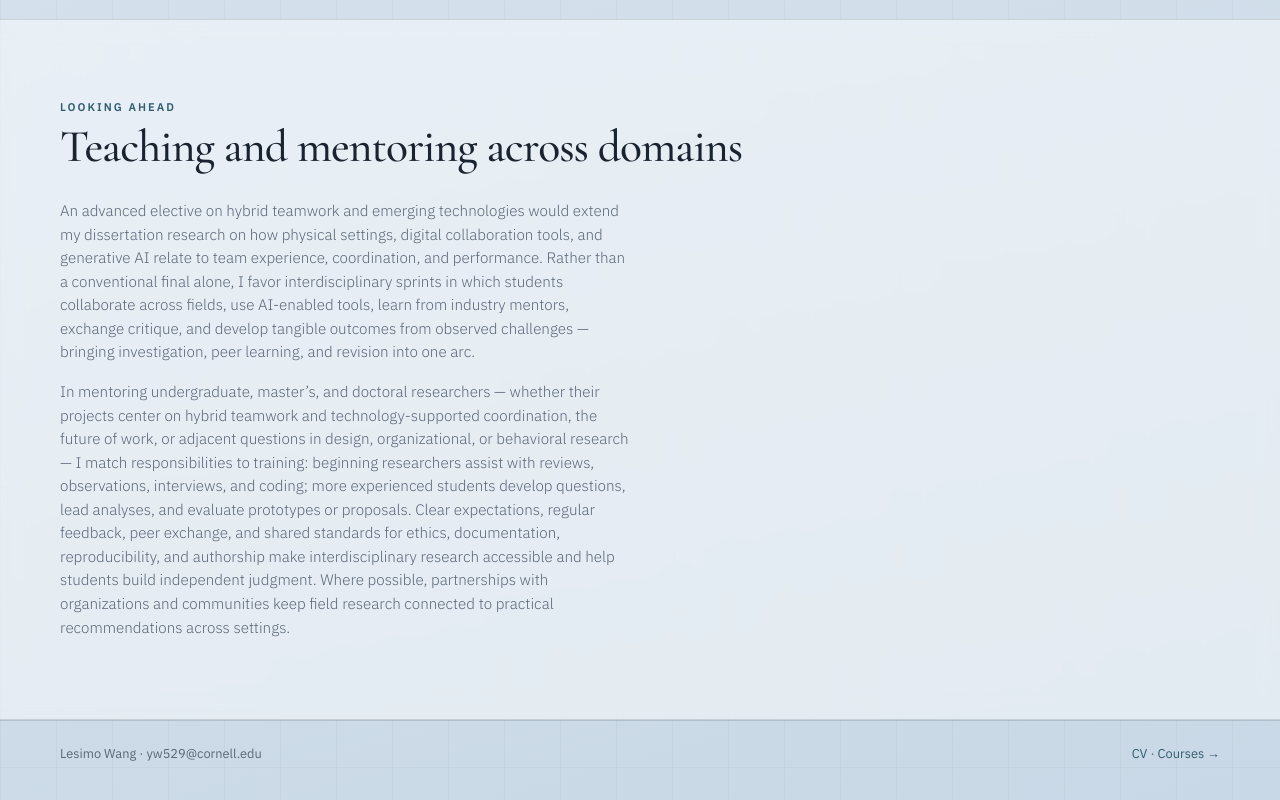
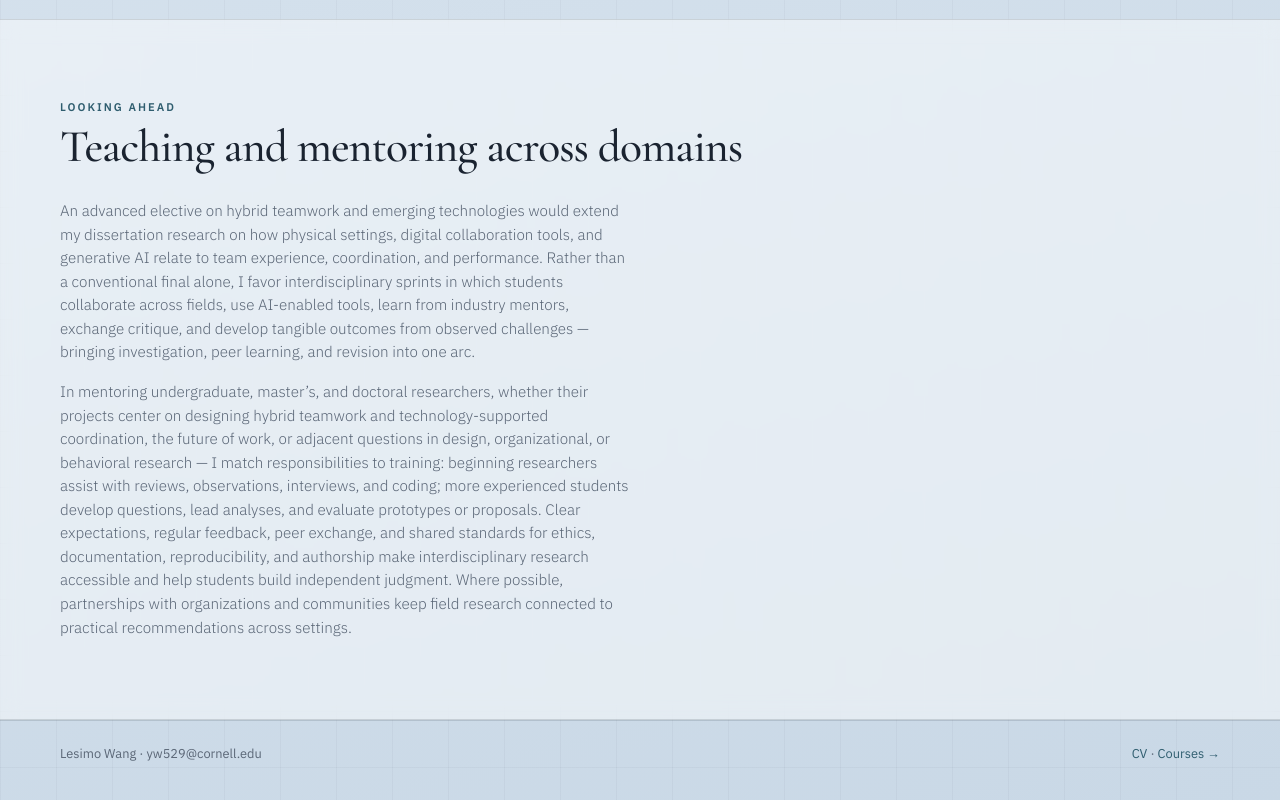
Before and after one commit to weyork/lesimo_teaching-portfolio, a plain HTML site: page philosophy.html in a window 1280 px wide. Shown: the part 1865-2665 px from the top of the page. Drawn offline with nearby package versions, Linux system fonts and the light colour scheme.

Commit message:
Tweak Looking Ahead mentoring clause wording
Use a comma after doctoral researchers and add designing before
hybrid teamwork, matching the user’s requested phrasing.

Co-authored-by: yw529 <yw529@cornell.edu>

```diff
--- a/philosophy.html
+++ b/philosophy.html
@@ -115,8 +115,8 @@
         bringing investigation, peer learning, and revision into one arc.
       </p>
       <p>
-        In mentoring undergraduate, master’s, and doctoral researchers — whether their projects center on
-        hybrid teamwork and technology-supported coordination, the future of work, or adjacent questions in
+        In mentoring undergraduate, master’s, and doctoral researchers, whether their projects center on
+        designing hybrid teamwork and technology-supported coordination, the future of work, or adjacent questions in
         design, organizational, or behavioral research — I match responsibilities to training: beginning
         researchers assist with reviews, observations, interviews, and coding; more experienced students
         develop questions, lead analyses, and evaluate prototypes or proposals. Clear expectations, regular
```
